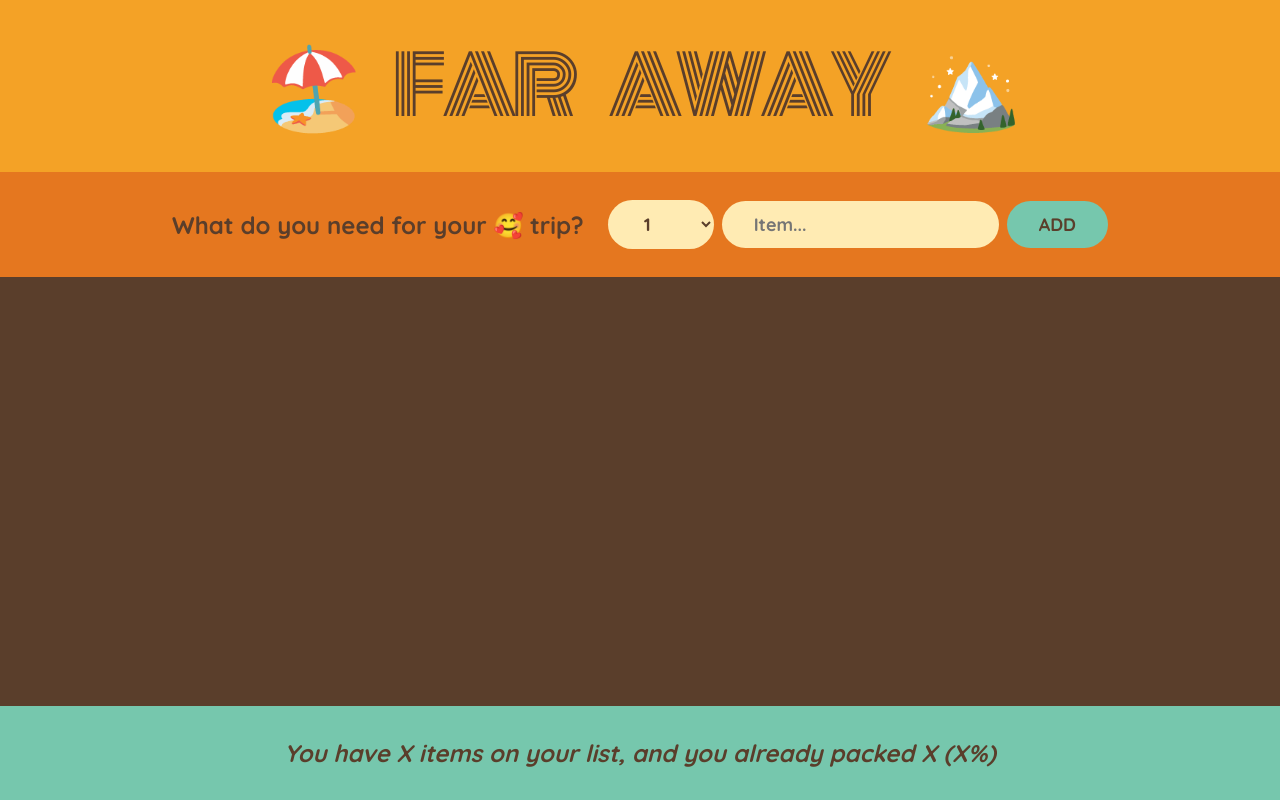
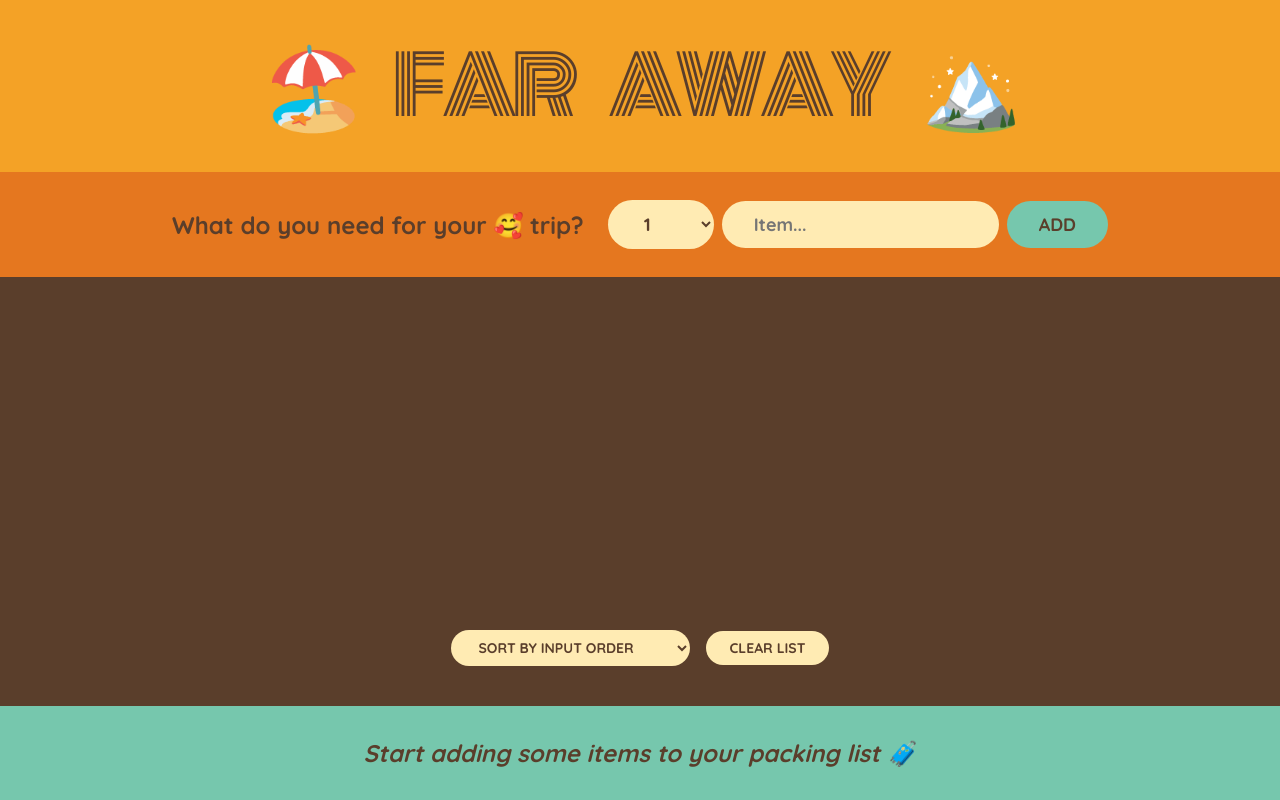
Before and after one commit to Wenbin-Jiang/travel-list, a React (Create React App) app: page / in a window 1280 px wide. Built offline with nearby package versions, Linux system fonts and the light colour scheme.

Commit message:
completed all features

```diff
--- a/src/App.js
+++ b/src/App.js
@@ -20,6 +20,13 @@
     );
   }
 
+  function handleClearList() {
+    const confirmed = window.confirm(
+      "Are you sure you want to delete all items?"
+    );
+    if (confirmed) setItems([]);
+  }
+
   return (
     <div className="app">
       <Logo />
@@ -28,8 +35,9 @@
         items={items}
         onDeleteItem={handleDeleteItem}
         onToggleItems={handleToggleItem}
+        onClearList={handleClearList}
       />
-      <Stats />
+      <Stats items={items} />
     </div>
   );
 }
@@ -78,11 +86,30 @@
   );
 }
 
-function PackingList({ items, onDeleteItem, onToggleItems }) {
+function PackingList({ items, onDeleteItem, onToggleItems, onClearList }) {
+  const [sortBy, setSortBy] = useState("input");
+  let sortedItems;
+
+  if (sortBy === "input") {
+    sortedItems = items;
+  }
+
+  if (sortBy === "description") {
+    sortedItems = items
+      .slice()
+      .sort((a, b) => a.description.localeCompare(b.description));
+  }
+
+  if (sortBy === "packed") {
+    sortedItems = items
+      .slice()
+      .sort((a, b) => Number(a.packed) - Number(b.packed));
+  }
+
   return (
     <div className="list">
       <ul>
-        {items.map((item) => (
+        {sortedItems.map((item) => (
           <Item
             item={item}
             key={item.id}
@@ -91,6 +118,16 @@
           />
         ))}
       </ul>
+
+      <div className="actions">
+        <select value={sortBy} onChange={(e) => setSortBy(e.target.value)}>
+          <option value="input">Sort by input order</option>
+          <option value="description">Sort by description</option>
+          <option value="packed">Sort by packed status</option>
+        </select>
+
+        <button onClick={onClearList}>Clear list</button>
+      </div>
     </div>
   );
 }
@@ -111,10 +148,24 @@
   );
 }
 
-function Stats() {
+function Stats({ items }) {
+  if (!items.length)
+    return (
+      <footer className="stats">
+        <em>Start adding some items to your packing list 🧳</em>
+      </footer>
+    );
+  const numItems = items.length;
+  const numPacked = items.filter((item) => item.packed).length;
+  const percentage = Math.round((numPacked / numItems) * 100);
   return (
     <footer className="stats">
-      <em>You have X items on your list, and you already packed X (X%)</em>
+      <em>
+        {percentage == 100
+          ? "You got everything! Ready to go ✈️"
+          : `You have ${numItems} items on your list, and you already packed
+        ${numPacked} (${percentage}%)`}
+      </em>
     </footer>
   );
 }
```
